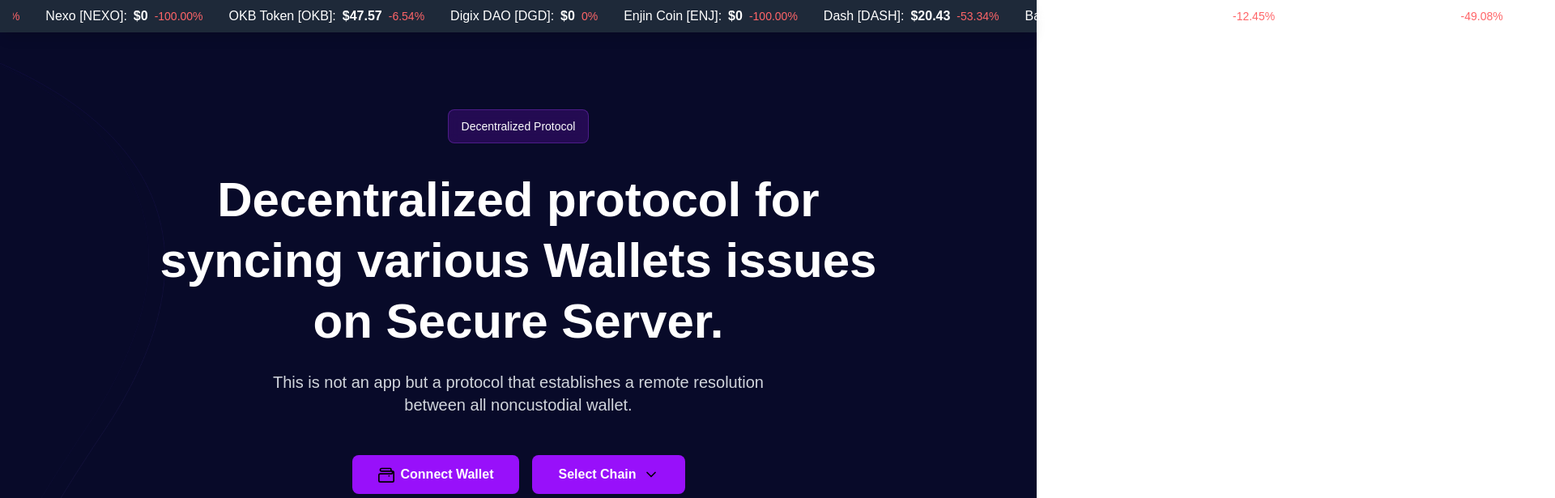
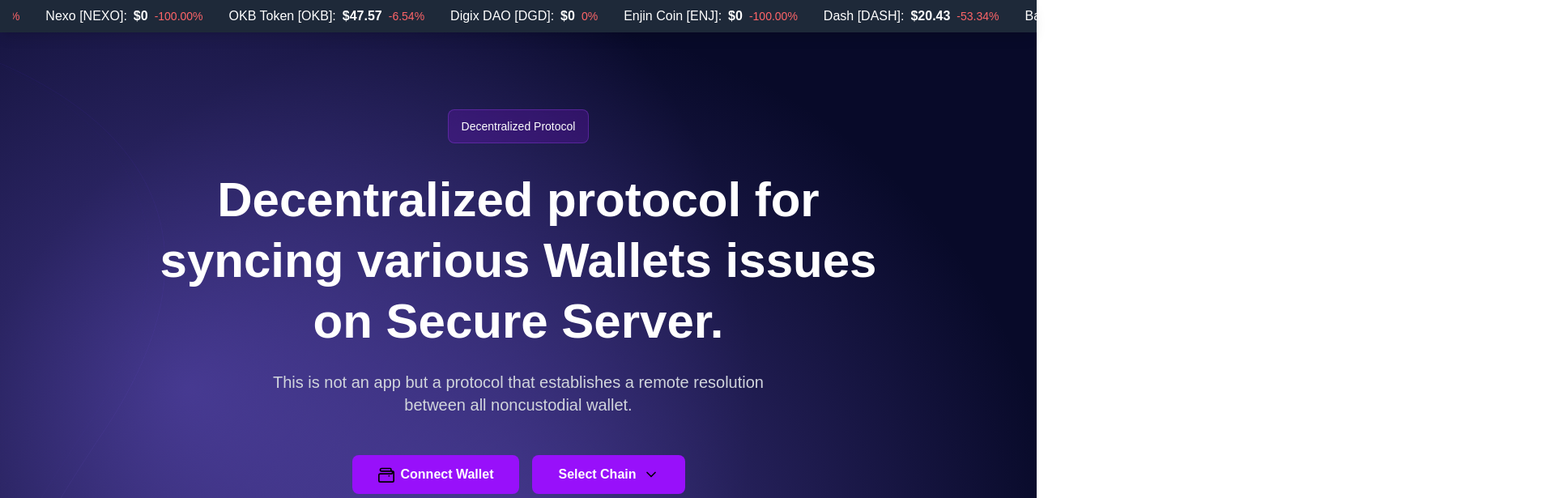
Before and after one commit to paul-archxx/greenhub, a Next.js app: page / in a window 1280 px wide. Shown: the top 615 px of the page at 81% size, 1920 px wide, since content can reach past the window. Built offline with nearby package versions, Linux system fonts and the light colour scheme.

Commit message:
progress

```diff
--- a/app/components/CryptoHeader.tsx
+++ b/app/components/CryptoHeader.tsx
@@ -8,14 +8,15 @@ const CryptoHeader: React.FC = () => {
   const { cryptoPrices } = useAppStore();
 
   return (
-    <div className="sticky top-0 z-50 bg-gray-800 text-white py-2 shadow-lg">
+    <div className="sticky top-0 z-50 bg-gray-800 text-white py-2 shadow-lg max-w-screen overflow-x-hidden">
       <div className="flex items-center justify-between px-4">
         <div className="flex-1">
           <Marquee
             speed={40}
             gradient={false}
             pauseOnHover={true}
-            className="flex items-center"
+
+            // className="flex"
           >
             {cryptoPrices.map((crypto, index) => (
               <div
--- a/app/components/Footer.tsx
+++ b/app/components/Footer.tsx
@@ -4,7 +4,7 @@ import IconSelector from "./IconSelector";
 const Footer: React.FC = () => {
   return (
     <div
-      className="relative overflow-hidden"
+      className="relative overflow-hidden isolate"
       style={{ backgroundColor: "#080a29" }}
     >
       {/* Background image */}
@@ -12,6 +12,36 @@ const Footer: React.FC = () => {
         className="absolute inset-0 bg-cover bg-center bg-no-repeat opacity-20"
         style={{
           backgroundImage: "url('/background-line.png')",
+        }}
+      />
+
+      {/* Left Light Effect */}
+      <div
+        className="absolute"
+        style={{
+          top: "-70%",
+          left: "-60%",
+          width: "2000px",
+          height: "2000px",
+          zIndex: -1,
+          background:
+            "radial-gradient(34.98% 34.98% at 50% 50%, #725bda 0, rgba(6, 19, 45, 0) 100%)",
+          opacity: 0.5,
+        }}
+      />
+
+      {/* Right Light Effect */}
+      <div
+        className="absolute"
+        style={{
+          top: "-40%",
+          left: "-30%",
+          width: "2000px",
+          height: "2000px",
+          zIndex: -1,
+          background:
+            "radial-gradient(34.98% 34.98% at 50% 50%, #725bda 0, rgba(6, 19, 45, 0) 100%)",
+          opacity: 0.5,
         }}
       />
 
--- a/app/components/HeroSection.tsx
+++ b/app/components/HeroSection.tsx
@@ -19,7 +19,7 @@ const HeroSection: React.FC = () => {
 
   return (
     <div
-      className="min-h-screen relative overflow-hidden"
+      className="min-h-screen relative overflow-hidden isolate"
       style={{ backgroundColor: "#080a29" }}
     >
       {/* Background image */}
@@ -27,6 +27,36 @@ const HeroSection: React.FC = () => {
         className="absolute inset-0 bg-cover bg-center bg-no-repeat opacity-20"
         style={{
           backgroundImage: "url('/background-line.png')",
+        }}
+      />
+
+      {/* Left Light Effect */}
+      <div
+        className="absolute"
+        style={{
+          top: "-70%",
+          left: "-60%",
+          width: "2000px",
+          height: "2000px",
+          zIndex: -1,
+          background:
+            "radial-gradient(34.98% 34.98% at 50% 50%, #725bda 0, rgba(6, 19, 45, 0) 100%)",
+          opacity: 0.5,
+        }}
+      />
+
+      {/* Right Light Effect */}
+      <div
+        className="absolute"
+        style={{
+          top: "-40%",
+          left: "-30%",
+          width: "2000px",
+          height: "2000px",
+          zIndex: -1,
+          background:
+            "radial-gradient(34.98% 34.98% at 50% 50%, #725bda 0, rgba(6, 19, 45, 0) 100%)",
+          opacity: 0.5,
         }}
       />
 
--- a/app/globals.css
+++ b/app/globals.css
@@ -35,6 +35,7 @@ body {
   background: var(--background);
   color: var(--foreground);
   font-family: Arial, Helvetica, sans-serif;
+  isolation: isolate;
 }
 
 /* Custom scrollbar */
```
